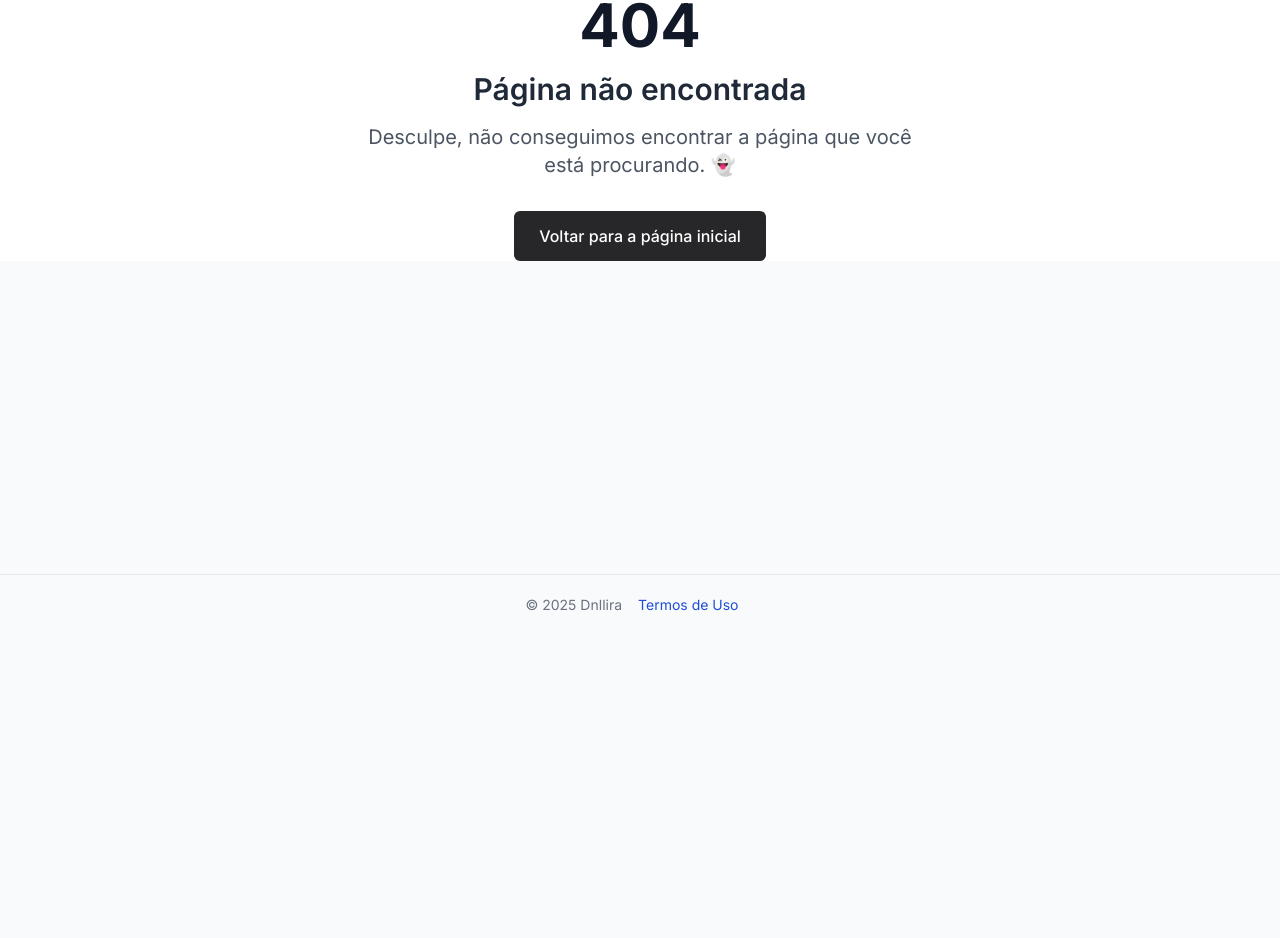
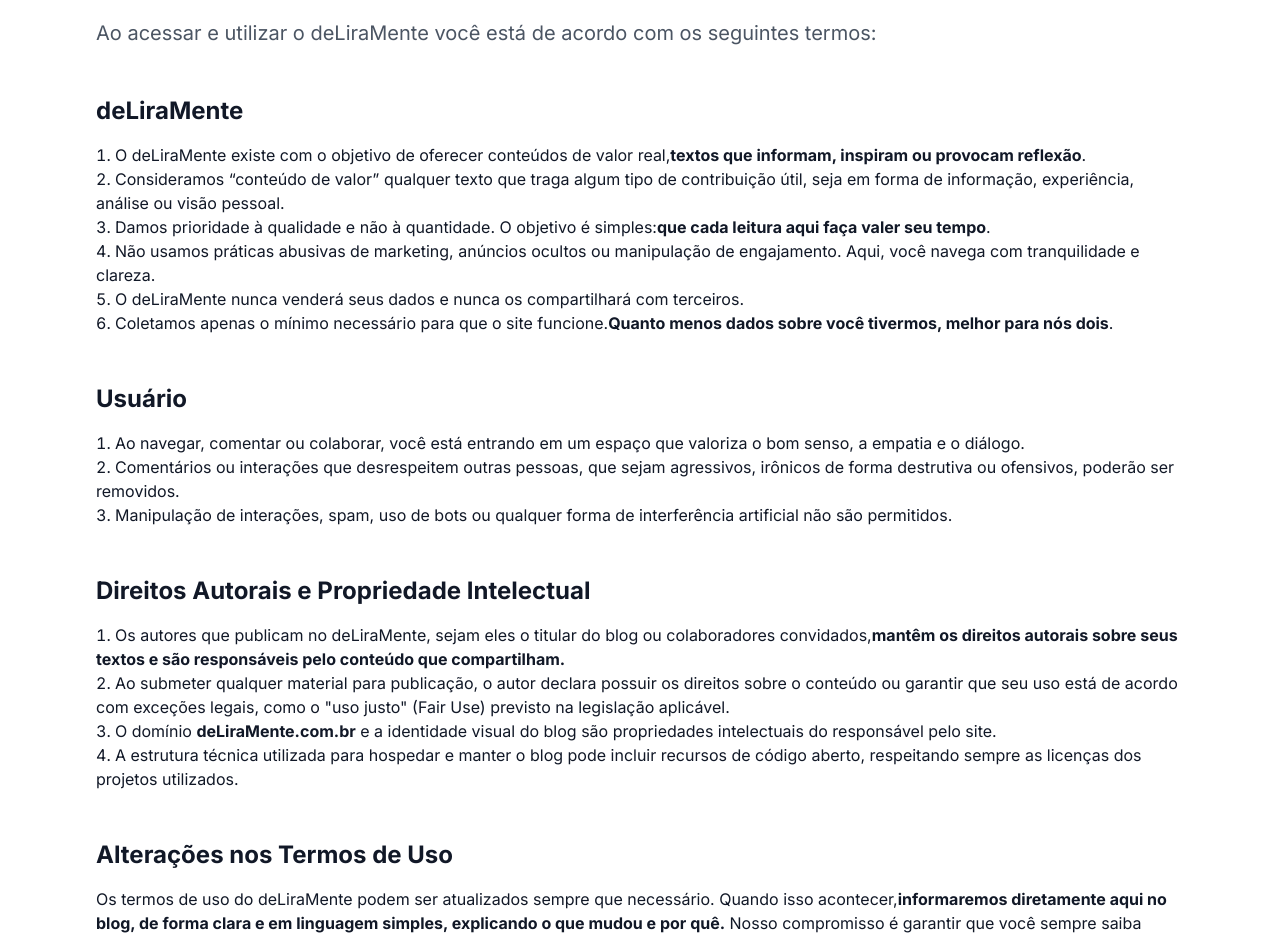
Before and after one commit to Danielalveslira/wellingtonpost, a Next.js app: page /termos-de-uso in a window 1280 px wide. Before the commit this address had no page. Shown: the part 165-1103 px from the top of the page. Before the commit the page ends 800 px from the top, so only its background shows below. Built offline with nearby package versions, Linux system fonts and the light colour scheme.

Commit message:
construindo pagina de termos

```diff
--- a/src/app/about/page.tsx
+++ b/src/app/about/page.tsx
@@ -9,20 +9,15 @@
           <p className="text-xl text-gray-600 dark:text-gray-300">
             Ao longo da minha jornada na tecnologia, estou aprendendo a criar e
             inovar. Cada projeto é uma oportunidade de crescer, experimentar
-            novas soluções e enfrentar desafios únicos! 💫
+            novas soluções e enfrentar desafios únicos!
           </p>
         </header>
 
         <div className="space-y-12">
           <section>
             <h2 className="text-2xl font-bold text-gray-900 dark:text-white mb-4">
-              No{" "}
-              <span className="text-2xl text-blue-800 font-bold">
-                {" "}
-                deliramente
-              </span>
-              , Confira artigos publicados por mim e, mais importante, por
-              grandes nomes do mercado. 🤝
+              No deliramente , Confira artigos publicados por mim e, mais
+              importante, por grandes nomes do mercado. 🤝
             </h2>
             <p className="text-gray-600 dark:text-gray-300">
               Bem-vindo! Este é o espaço onde tecnologia, crescimento pessoal e
@@ -51,11 +46,11 @@
             </h4>
             <ul className="list-disc list-inside space-y-2 text-gray-600 dark:text-gray-300">
               <li>
-                seja elogios, críticas construtivas, mensagens de ódio (de boa
-                índole), suas próprias reflexões sobre o mundo, uma piada
-                engraçada, uma piada sem graça, suas metas de procrastinação ou
-                qualquer outra coisa que queira compartilhar conosco. O que
-                acontece aqui é o seguinte:
+                seja elogios, críticas construtivas, mensagens de ódio &#40;de
+                boa índole&#41;, suas próprias reflexões sobre o mundo, uma
+                piada engraçada, uma piada sem graça, suas metas de
+                procrastinação ou qualquer outra coisa que queira compartilhar
+                conosco. O que acontece aqui é o seguinte:
                 <ul className="list-decimal list-inside pl-4 mt-2">
                   <li>
                     Envie-me um e-mail! Adoro receber suas mensagens, e prometo
--- a/src/app/layout.tsx
+++ b/src/app/layout.tsx
@@ -37,7 +37,7 @@
                       <span className="text-xl font-bold text-zinc-900 dark:text-zinc-100 leading-tight">
                         <h1>
                           <span className="text-2xl text-zinc-800 font-bold dark:text-zinc-100">
-                            deliramente
+                            deLiraMente
                           </span>
                         </h1>
                       </span>
@@ -185,7 +185,7 @@
                 <Link href="/" className="flex items-center space-x-3">
                   <div className="flex flex-col">
                     <span className="text-2xl text-zinc-800 font-bold dark:text-zinc-100">
-                      deliramente
+                      deLiraMente
                     </span>
                     <span className="text-sm text-gray-500 dark:text-gray-400">
                       Explorador de Ideias.
--- /dev/null
+++ b/src/app/termos-de-uso/page.tsx
@@ -0,0 +1,140 @@
+export default function AboutPage() {
+  return (
+    <div className="bg-white dark:bg-zinc-900 mb-20">
+      <div className="max-w-6xl mx-auto px-4 sm:px-6 lg:px-8 py-12">
+        <header className="mb-12">
+          <h1 className="text-4xl font-bold text-gray-900 dark:text-white mb-4">
+            Termos de Uso
+          </h1>
+          <p className="text-xl text-gray-600 dark:text-gray-300">
+            Ao acessar e utilizar o deLiraMente você está de acordo com os
+            seguintes termos:
+          </p>
+        </header>
+
+        <div className="space-y-12">
+          <section>
+            <h2 className="text-2xl font-bold text-gray-900 dark:text-white mb-4">
+              deLiraMente
+            </h2>
+            <ol className="list-decimal list-inside">
+              <li>
+                O deLiraMente existe com o objetivo de oferecer conteúdos de
+                valor real,
+                <b>textos que informam, inspiram ou provocam reflexão</b>.
+              </li>
+              <li>
+                Consideramos “conteúdo de valor” qualquer texto que traga algum
+                tipo de contribuição útil, seja em forma de informação,
+                experiência, análise ou visão pessoal.
+              </li>
+              <li>
+                Damos prioridade à qualidade e não à quantidade. O objetivo é
+                simples:
+                <strong>que cada leitura aqui faça valer seu tempo</strong>.
+              </li>
+              <li>
+                Não usamos práticas abusivas de marketing, anúncios ocultos ou
+                manipulação de engajamento. Aqui, você navega com tranquilidade
+                e clareza.
+              </li>
+              <li>
+                O deLiraMente nunca venderá seus dados e nunca os compartilhará
+                com terceiros.
+              </li>
+              <li>
+                Coletamos apenas o mínimo necessário para que o site funcione.
+                <b>
+                  Quanto menos dados sobre você tivermos, melhor para nós dois
+                </b>
+                .
+              </li>
+            </ol>
+          </section>
+
+          <section>
+            <h2 className="text-2xl font-bold text-gray-900 dark:text-white mb-4">
+              Usuário
+            </h2>
+
+            <ol className="list-decimal list-inside">
+              <li>
+                Ao navegar, comentar ou colaborar, você está entrando em um
+                espaço que valoriza o bom senso, a empatia e o diálogo.
+              </li>
+              <li>
+                Comentários ou interações que desrespeitem outras pessoas, que
+                sejam agressivos, irônicos de forma destrutiva ou ofensivos,
+                poderão ser removidos.
+              </li>
+              <li>
+                Manipulação de interações, spam, uso de bots ou qualquer forma
+                de interferência artificial não são permitidos.
+              </li>
+            </ol>
+          </section>
+
+          <section>
+            <h2 className="text-2xl font-bold text-gray-900 dark:text-white mb-4">
+              Direitos Autorais e Propriedade Intelectual
+            </h2>
+
+            <ol className="list-decimal list-inside">
+              <li>
+                Os autores que publicam no deLiraMente, sejam eles o titular do
+                blog ou colaboradores convidados,
+                <b>
+                  mantêm os direitos autorais sobre seus textos e são
+                  responsáveis pelo conteúdo que compartilham.
+                </b>
+              </li>
+              <li>
+                Ao submeter qualquer material para publicação, o autor declara
+                possuir os direitos sobre o conteúdo ou garantir que seu uso
+                está de acordo com exceções legais, como o &quot;uso justo&quot;
+                &#40;Fair Use&#41; previsto na legislação aplicável.
+              </li>
+              <li>
+                O domínio <b>deLiraMente.com.br</b> e a identidade visual do
+                blog são propriedades intelectuais do responsável pelo site.
+              </li>
+              <li>
+                A estrutura técnica utilizada para hospedar e manter o blog pode
+                incluir recursos de código aberto, respeitando sempre as
+                licenças dos projetos utilizados.
+              </li>
+            </ol>
+          </section>
+
+          <section>
+            <h2 className="text-2xl font-bold text-gray-900 dark:text-white mb-4">
+              Alterações nos Termos de Uso
+            </h2>
+            <p>
+              Os termos de uso do deLiraMente podem ser atualizados sempre que
+              necessário. Quando isso acontecer,
+              <b>
+                informaremos diretamente aqui no blog, de forma clara e em
+                linguagem simples, explicando o que mudou e por quê.
+              </b>{" "}
+              Nosso compromisso é garantir que você sempre saiba exatamente onde
+              está pisando.
+            </p>
+          </section>
+
+          <section>
+            <h2 className="text-2xl font-bold text-gray-900 dark:text-white mb-4">
+              Histórico de Alterações
+            </h2>
+            <ul className="list-disc list-inside">
+              <li>
+                2025-05-10 – Criação deste documento e publicação da versão
+                inicial dos Termos de Uso.
+              </li>
+            </ul>
+          </section>
+        </div>
+      </div>
+    </div>
+  );
+}
```
